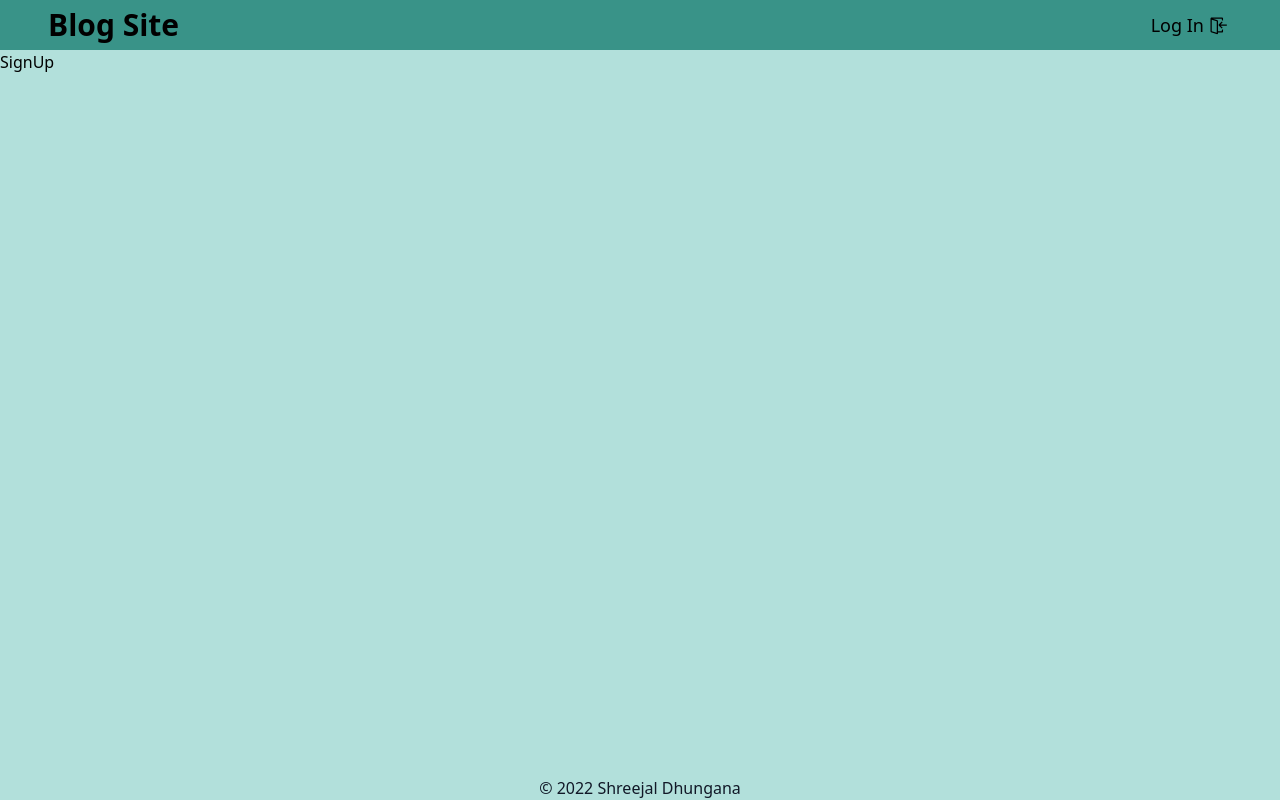
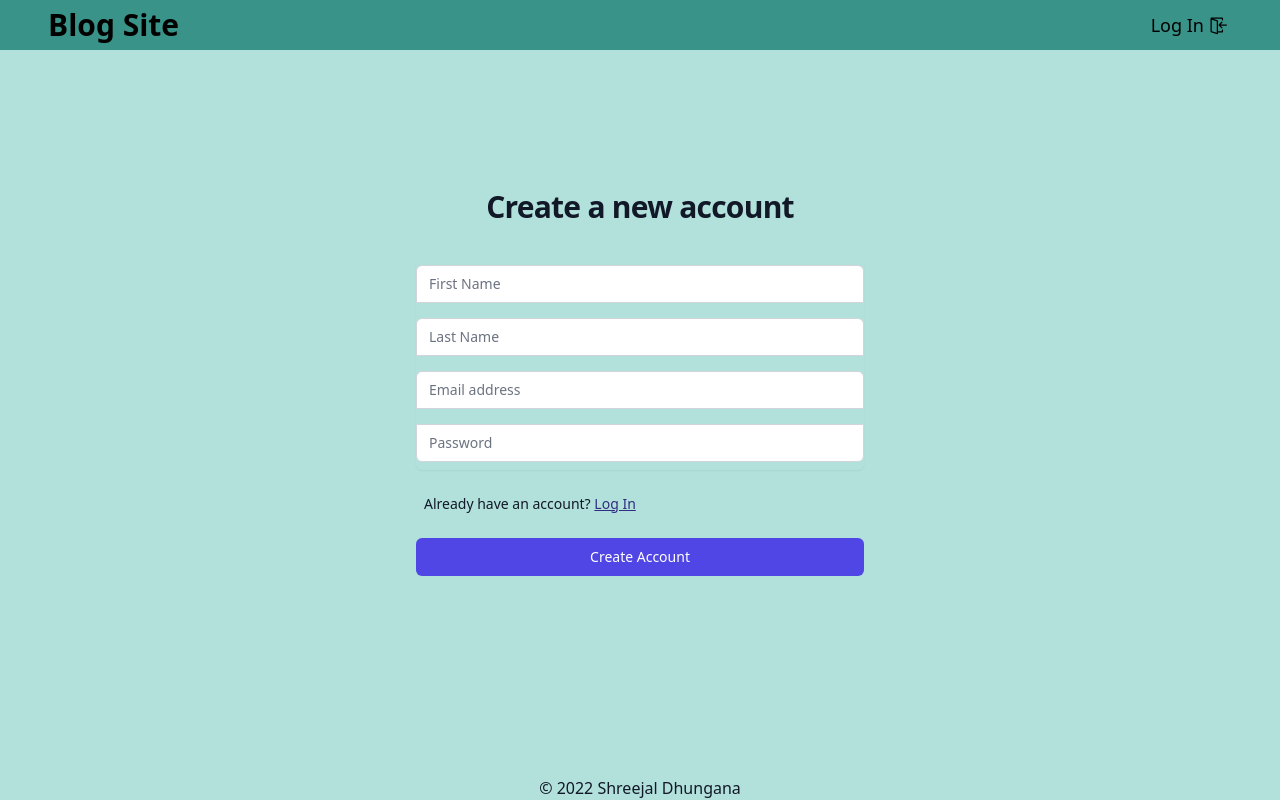
Before and after one commit to dshreejal/React-BlogSite, a React (Vite) app: page /signup in a window 1280 px wide. Built offline with nearby package versions, Linux system fonts and the light colour scheme; no server answers.

Commit message:
Register a new user

```diff
--- a/src/context/users/UserState.jsx
+++ b/src/context/users/UserState.jsx
@@ -19,9 +19,24 @@ const UserState = (props) => {
         }
     }
 
+    const Register = async (credentials) => {
+        try {
+            const response = await Axios.post(`${host}/api/auth/createuser`, {
+                headers: {
+                    'Content-Type': 'application/json',
+                },
+                fname: credentials.fname, lname: credentials.lname, email: credentials.email, password: credentials.password
+            });
+            const json = response.data;
+            return json;
+        } catch (error) {
+            console.log(error.message);
+        }
+    }
+
 
     return (
-        <UserContext.Provider value={{ Login }}>
+        <UserContext.Provider value={{ Login, Register }}>
             {props.children}
         </UserContext.Provider>
     )
--- a/src/pages/SignUp.jsx
+++ b/src/pages/SignUp.jsx
@@ -1,8 +1,114 @@
-import React from 'react'
+import React, { useContext, useState } from 'react'
+import UserContext from '../context/users/UserContext'
+import { useMutation } from "@tanstack/react-query"
+import { NavLink, useNavigate } from 'react-router-dom'
+const SignUp = () => {
+    const context = useContext(UserContext);
+    const { Register } = context;
+    const [fname, setFname] = useState("")
+    const [lname, setLname] = useState("")
+    const [email, setEmail] = useState("")
+    const [password, setPassword] = useState("")
 
-const SignUp = () => {
+    const { mutate, isError, isLoading, isSuccess } = useMutation(Register)
+    const handleRegister = () => {
+        mutate({ fname: fname, lname: lname, email: email, password: password })
+        setFname("")
+        setLname("")
+        setEmail("")
+        setPassword("")
+    }
     return (
-        <div>SignUp</div>
+        <>
+            {isLoading && (<div>Loading</div>)}
+            {isError && (<div className='flex items-center justify-center  w-full h-10 bg-red-600'>Error Creating. Please try again</div>)}
+            {isSuccess && (<div className='flex items-center justify-center  w-full h-10 bg-green-600'>Account created successfully. <NavLink to='/login' className='text-indigo-900 underline px-2'>  Log In</NavLink> to continue </div>)}
+            <div className='flex  w-full flex-col h-[80vh]'>
+                <div className="flex min-h-full items-center justify-center py-12 px-4 sm:px-6 lg:px-8">
+                    <div className="w-full max-w-md space-y-8">
+                        <div>
+                            <h2 className="mt-6 text-center text-3xl font-bold tracking-tight text-gray-900">
+                                Create a new account
+                            </h2>
+                        </div>
+                        <form onSubmit={(e) => e.preventDefault()} className="mt-8 space-y-6"  >
+                            <div className="-space-y-px rounded-md shadow-sm">
+                                <div className='py-2'>
+                                    <label htmlFor="fname" className="sr-only">
+                                        First Name
+                                    </label>
+                                    <input
+                                        id="fname"
+                                        name="fname"
+                                        type="text"
+                                        required
+                                        className="relative block w-full appearance-none rounded-none rounded-t-md border border-gray-300 px-3 py-2 text-gray-900 placeholder-gray-500 focus:z-10 focus:border-indigo-500 focus:outline-none focus:ring-indigo-500 sm:text-sm"
+                                        placeholder="First Name"
+                                        value={fname} onChange={(e) => setFname(e.target.value)}
+                                    />
+                                </div>
+                                <div className='py-2'>
+                                    <label htmlFor="lname" className="sr-only">
+                                        Last Name
+                                    </label>
+                                    <input
+                                        id="lname"
+                                        name="lname"
+                                        type="lname"
+                                        required
+                                        className="relative block w-full appearance-none rounded-none rounded-t-md border border-gray-300 px-3 py-2 text-gray-900 placeholder-gray-500 focus:z-10 focus:border-indigo-500 focus:outline-none focus:ring-indigo-500 sm:text-sm"
+                                        placeholder="Last Name"
+                                        value={lname} onChange={(e) => setLname(e.target.value)}
+                                    />
+                                </div>
+                                <div className='py-2'>
+                                    <label htmlFor="email" className="sr-only">
+                                        Email address
+                                    </label>
+                                    <input
+                                        id="email"
+                                        name="email"
+                                        type="email"
+                                        required
+                                        className="relative block w-full appearance-none rounded-none rounded-t-md border border-gray-300 px-3 py-2 text-gray-900 placeholder-gray-500 focus:z-10 focus:border-indigo-500 focus:outline-none focus:ring-indigo-500 sm:text-sm"
+                                        placeholder="Email address"
+                                        value={email} onChange={(e) => setEmail(e.target.value)}
+                                    />
+                                </div>
+                                <div className='py-2'>
+                                    <label htmlFor="password" className="sr-only">
+                                        Password
+                                    </label>
+                                    <input
+                                        id="password"
+                                        name="password"
+                                        type="password"
+                                        required
+                                        className="relative block w-full appearance-none rounded-none rounded-b-md border border-gray-300 px-3 py-2 text-gray-900 placeholder-gray-500 focus:z-10 focus:border-indigo-500 focus:outline-none focus:ring-indigo-500 sm:text-sm"
+                                        placeholder="Password"
+                                        value={password} onChange={(e) => setPassword(e.target.value)}
+                                    />
+                                </div>
+                            </div>
+
+                            <div className="flex items-center justify-between">
+                                <div className="flex items-center">
+                                    <label className="ml-2 block text-sm text-gray-900">
+                                        Already have an account? <NavLink to='/login' className='text-indigo-900 underline'>Log In</NavLink>
+                                    </label>
+                                </div>
+                            </div>
+
+                            <div>
+                                <button onClick={handleRegister} className="group relative flex w-full justify-center rounded-md border border-transparent bg-indigo-600 py-2 px-4 text-sm font-medium text-white hover:bg-indigo-700 focus:outline-none focus:ring-2 focus:ring-indigo-500 focus:ring-offset-2">
+                                    Create Account
+                                </button>
+                            </div>
+                        </form>
+                    </div>
+                </div>
+            </div>
+        </>
     )
 }
 
```
